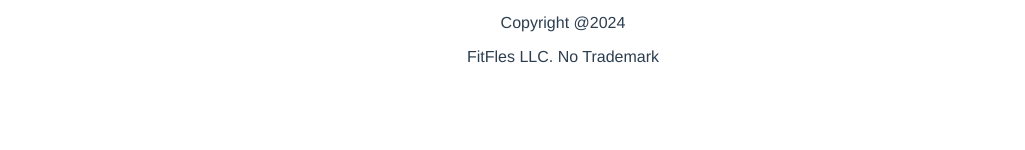
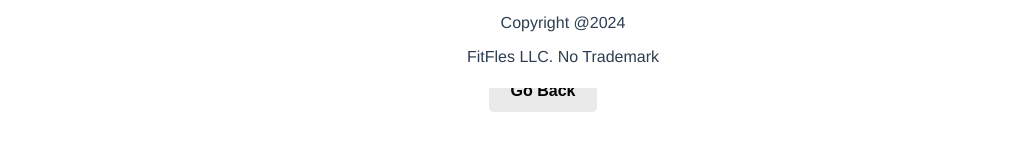
Before and after one commit to 3choz/Fitflex-Frontend, a Vue app: page /video in a window 1280 px wide. Shown: the part 712-862 px from the top of the page, without its empty margins (97-1122 px from the left). Built offline with nearby package versions, Linux system fonts and the light colour scheme.

Commit message:
Added Go Back Button

```diff
--- a/src/views/VideoView.vue
+++ b/src/views/VideoView.vue
@@ -69,6 +69,9 @@
          <span>Male and Female</span>
        </div>
      </div>
+
+     <!-- Go Back button -->
+     <button @click="goBack">Go Back</button>
   </div>
 </template>
 
@@ -85,6 +88,9 @@
       },
       addWorkout() {
           this.showNotification = true;
+      },
+      goBack() {
+          window.history.back();
       }
   }
 };
@@ -127,7 +133,7 @@
   .notification button {
       position: absolute;
       right: 10px;
-       top: 50%;
+      top: 5%;
       transform: translateY(-50%);
       background: none;
       border: none;
@@ -206,4 +212,21 @@
       position: relative;
       padding-bottom: 20px;
   }
+
+  /* Go Back button styles */
+  button {
+      background-color: #eaeaea;
+      color: black;
+      padding: 10px 20px;
+      border: 2px solid #eaeaea;
+      border-radius: 5px;
+      font-size: 1em;
+      font-weight: bold;
+      cursor: pointer;
+      margin-top: 20px;
+  }
+
+  button:hover {
+      background-color: #d87c7c;
+  }
 </style>
```
Lines whose indentation alone changed are shown as unchanged.
